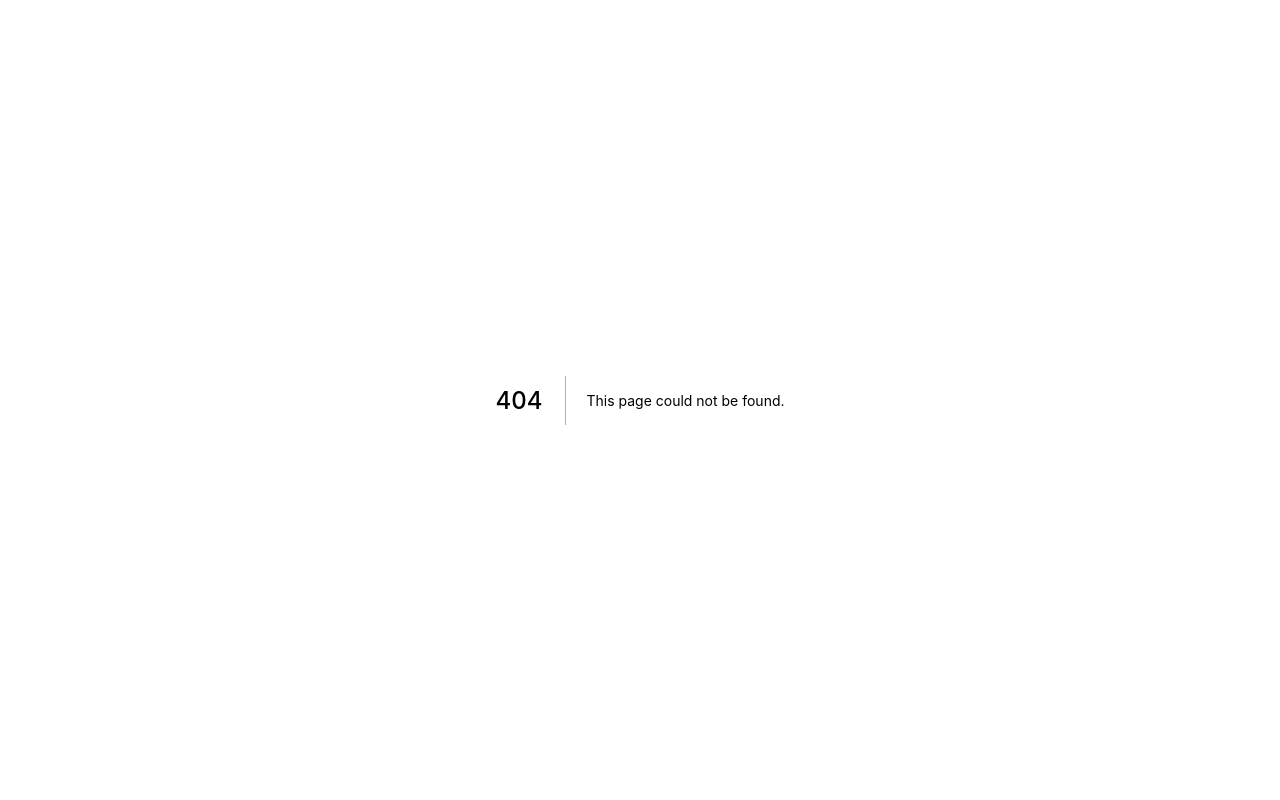
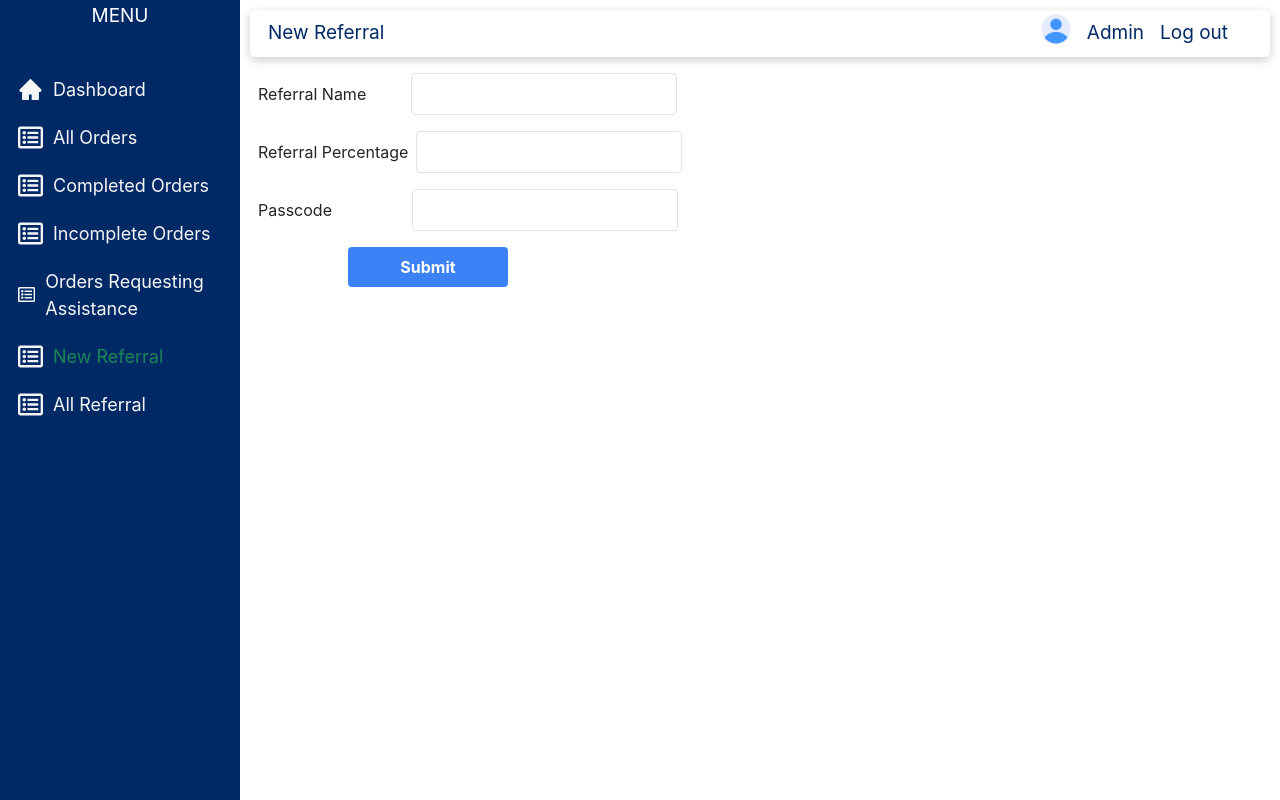
Before and after one commit to ArseneMerci/promotion-typeform, a Next.js app: page /admin/newReferral in a window 1280 px wide. Before the commit this address had no page. Built offline with nearby package versions, Linux system fonts and the light colour scheme.

Commit message:
added dynamic referrals

```diff
--- a/components/admin/DashBoardSideBar.js
+++ b/components/admin/DashBoardSideBar.js
@@ -46,6 +46,18 @@ export default function DashboardSideBar() {
               <a className={ router.pathname == "/admin/assistant-orders" ? "text-success" : "" }>Orders Requesting Assistance</a>
             </Link>
           </div>
+          <div className={styles.items} >
+          <FaRegListAlt className={styles.sideBarCardsImage} />
+            <Link href="/admin/newReferral">
+              <a className={ router.pathname == "/admin/newReferral" ? "text-success" : "" }>New Referral</a>
+            </Link>
+          </div>
+          <div className={styles.items} >
+          <FaRegListAlt className={styles.sideBarCardsImage} />
+            <Link href="/admin/allReferrals">
+              <a className={ router.pathname == "/admin/allReferrals" ? "text-success" : "" }>All Referral</a>
+            </Link>
+          </div>
         </div>
       </div>
     </>
--- /dev/null
+++ b/components/admin/referralTable.js
@@ -0,0 +1,51 @@
+import { useRouter } from "next/router";
+import axios from "axios";
+
+export default function ReferralsTable({ referrals }) {
+const router = useRouter()
+// const handleComplete = async(e,id)=>{
+//     e.preventDefault()
+//     const response = confirm('Do you want to Mark it as completed?')
+//     if(!response) return
+//     const config = {
+//         headers: { Authorization: `Bearer ${localStorage.getItem('token')}` }
+//     };
+//     const url = `${process.env.API_URL}/api/referrals/${id}?status=true`
+//     await axios.put(url,null,config)
+//         .then(()=>{
+//             router.push('/admin/Allreferralss')
+//         })
+//         .catch((err)=>alert('An error occured! try Again'))
+// }
+
+  return (
+        <><table className="table mt-3 mb-5">
+          <thead className="thead-dark">
+              <tr>
+                  <th scope="col">Name</th>
+                  <th scope="col">Code</th>
+                  <th scope="col">Percentage</th>
+              </tr>
+          </thead>
+          <tbody>
+            {
+                referrals && referrals.map((referral)=>{
+                    return (
+                    <tr key={referral._id}>
+                    <td scope="row">{referral.referralName}</td>
+                    <td>{referral.referralCode}</td>
+                    <td>{referral.referralPercentage}%</td>
+                    </tr>
+                    )
+                })
+            }
+              <tr>
+                  <td scope="row">{referrals.referralName}</td>
+                  <td>{referrals.referralCode}</td>
+                  <td>{referrals.referralPercentage}</td>
+              </tr>
+          </tbody>
+      </table>
+        </>
+  );
+}
--- a/components/card/card.module.css
+++ b/components/card/card.module.css
@@ -1,6 +1,6 @@
 .container{
     width:50%;
-    height:150px;
+    height:170px;
     box-shadow:0px 0px 2px 0px rgba(0,0,0,0.19);
     background:white;
     margin:5px;
--- a/components/card/index.js
+++ b/components/card/index.js
@@ -11,11 +11,11 @@ const Card = ({ item, handleClick,handleDelete,active}) => {
         <img src={item?.image} />
       </section>
       <section className={classNames(styles.caption)}>
-        <p>{item?.name}</p>
+        <p>{item?.name}</p> <br/>
       </section>
-      {/* <section className={classNames(styles.caption)}>
-        <p>{item?.name} <span className="price-color">50$</span></p>
-      </section> */}
+      <section className={classNames(styles.price)}>
+        <p className="text-center text-sm italic">{item?.cost} RWF</p>
+      </section>
       <section className={classNames(styles.actionHolder)}>
         {handleDelete && <AiFillDelete size={30} onClick={()=>handleDelete(item)}/>}
       </section>
--- a/components/steps/step_checkout.jsx
+++ b/components/steps/step_checkout.jsx
@@ -46,9 +46,9 @@ const StepCheckout = () => {
             .map((design) => design.image);
         setInspirationalStyles(images);
     }, []);
-    const handleVerifyCode = (e) => {
+    const handleVerifyCode = async(e) => {
         e.preventDefault();
-        const {valid, promo, name} = validatePromoCode(code);
+        const {valid, promo, name} = await validatePromoCode(code);
         if(valid){
             setIsCodeValid(true);
             setCodeOwner(name);
@@ -141,6 +141,10 @@ const StepCheckout = () => {
                             <AiFillCheckCircle style={{color:"green",marginRight:"5px", fontSize:"20px",marginTop:"-1px"}}/>
                             <h1 className={styles.h1} ><span className='text-black font-medium'>Budget:</span>{budget}</h1>
                         </div>
+                        <div style={{display:"flex ",marginBottom:"10px"}}>
+                            <AiFillCheckCircle style={{color:"green",marginRight:"5px", fontSize:"20px",marginTop:"-1px"}}/>
+                            <h1 className={styles.h1} ><span className='text-black font-medium'>Concept price:</span>{spacePrice}</h1>
+                        </div>
                         {/* <div style={{display:"flex",marginBottom:"10px"}}>
                             <AiFillCheckCircle style={{color:"green",marginRight:"5px", fontSize:"20px",marginTop:"-1px"}}/>
                             <h1 className={styles.h1}><span className='text-black font-medium'>Color:</span>{" "}Red,Yellow</h1>
--- a/components/steps/step_one.jsx
+++ b/components/steps/step_one.jsx
@@ -36,7 +36,7 @@ const StepOne = () => {
                         <p className="text-title">
                             o Which room do you want to decorate or arrange?
                         </p>
-                        {/* <p className="text-sm italic -mt-10 mb-5">From 50,000 RWF</p> */}
+                        <p className="text-sm italic -mt-10 mb-5">Please note that the price displayed is for conceptual purposes only</p>
                     </div>
                     {products.map((item, index) => (
                         <div
--- a/next.config.js
+++ b/next.config.js
@@ -2,7 +2,8 @@
 const nextConfig = {
   reactStrictMode: true,
   env:{
-    API_URL: process.env.API_URL
+    API_URL: process.env.API_URL,
+    SUPER_ADMIN_PASSWORD: process.env.SUPER_ADMIN_PASSWORD
   }
 }
 
--- /dev/null
+++ b/pages/admin/allReferrals.js
@@ -0,0 +1,46 @@
+import Table from "../../components/admin/referralTable";
+import DashNavBar from "../../components/admin/DashNavBar";
+import SideBar from "../../components/admin/DashBoardSideBar";
+import styles from '../../styles/dashboard.module.css'
+import Head from "next/head";
+import { useEffect, useState } from "react";
+import { useRouter } from "next/router";
+import axios from "axios";
+
+export default function AllReferrals() {
+
+const [data, setData] = useState([])
+const router = useRouter()
+
+  useEffect(() => {
+    if(!localStorage.getItem('token')) router.push('/admin/login')
+    async function fetchData(){
+        const config = {
+            headers: { Authorization: `Bearer ${localStorage.getItem('token')}` }
+        };
+        await axios.get(`${process.env.API_URL}/api/referrals/all`,config)
+            .then((res)=>{
+              console.log(res.data.data)
+              setData(res.data.data)
+            })
+            .catch((err)=>console.log('error'))
+    }
+    fetchData()
+  },[]);
+
+
+  return (
+    <div className={styles.dashboard}>
+        <div className={styles.dashboardContainer}>
+          <SideBar />
+          <div className={styles.main}>
+            <DashNavBar title={'All Referrals'} />
+            {data?
+            <Table referrals={data} />:
+            null
+            }
+          </div>
+        </div>
+      </div>
+  );
+}
--- /dev/null
+++ b/pages/admin/newReferral.js
@@ -0,0 +1,117 @@
+import Table from "../../components/admin/mainTable";
+import DashNavBar from "../../components/admin/DashNavBar";
+import SideBar from "../../components/admin/DashBoardSideBar";
+import styles from '../../styles/dashboard.module.css'
+import Head from "next/head";
+import { useEffect, useState } from "react";
+import { useRouter } from "next/router";
+import axios from "axios";
+
+export default function Referrals() {
+
+const [referralCode, setReferralCode] = useState()
+const [referralPercentage, setReferralPercentage] = useState()
+const [referralName, setReferralName] = useState('')
+const [passcode, setPasscode] = useState()
+const [error, setError] = useState('')
+const [submitting, setSubmitting] = useState(false)
+const router = useRouter()
+
+const handleSubmit = async (e) => {
+  e.preventDefault();
+
+  if (!referralPercentage || !referralName || !passcode) {
+    return setError("All Fields are required!");
+  }
+  setError("");
+  setSubmitting(true);
+  if(passcode !== process.env.SUPER_ADMIN_PASSWORD){
+    setSubmitting(false)
+    return setError("Wrong Passcode")
+  }
+if(referralPercentage > 100 || referralPercentage < 0){
+  setSubmitting(false)
+  return setError("Referral Percentage must be between 0 and 100")
+}
+const data = {
+  referralName,
+  referralPercentage
+}
+const config = {
+  headers: { Authorization: `Bearer ${localStorage.getItem('token')}` }
+};
+  const res = await axios.post(`${process.env.API_URL}/api/referrals/new`, data, config)
+              .catch((data)=>{
+                if(data.message=='Request failed with status code 409' ) setError("Referral already exists");
+                else setError('check your internet connection.')
+              });
+  if(res){
+    if(res.status==201){
+      setReferralCode(res.data.data.referralCode)
+      setReferralPercentage('')
+      setReferralName('')
+    }
+  }
+  return setSubmitting(false)
+};
+
+
+return (
+  <div className={styles.dashboard}>
+  <div className={styles.dashboardContainer}>
+    <SideBar />
+    <div className={styles.main}>
+      <DashNavBar title={'New Referral'} />
+      {/* create a simple input form for referral name and percentage */}
+      <div className='m-2'>
+        <form onSubmit={handleSubmit}>
+          <div className={styles.formGroup}>
+            <div className="mt-3">
+            <label htmlFor="referralName">Referral Name</label>
+            <input
+              type="text"
+              className="w-30 ml-[45px] p-2 border border-gray-300 rounded"
+              name="referralName"
+              id="referralName"
+              value={referralName}
+              onChange={(e) => setReferralName(e.target.value)}
+            />
+          </div>
+          <div className="mt-3">
+            <label htmlFor="referralPercentage">Referral Percentage</label>
+            <input
+              type="number"
+              className="w-30 ml-2 p-2 border border-gray-300 rounded"
+              name="referralPercentage"
+              id="referralPercentage"
+              value={referralPercentage}
+              onChange={(e) => setReferralPercentage(e.target.value)}
+            />
+          </div>
+          <div className="mt-3">
+            <label htmlFor="referralPercentage">Passcode</label>
+            <input
+              type="password"
+              className="w-30 ml-[80px] p-2 border border-gray-300 rounded"
+              name="passcode"
+              id="passcode"
+              value={passcode}
+              onChange={(e) => setPasscode(e.target.value)}
+            />
+          </div>
+
+        </div>
+        </form>
+          {
+            submitting?
+            <button className='w-40 mt-3 ml-[90px] p-2 bg-green-500 text-white font-bold rounded hover:bg-green-600 focus:outline-none' disabled>Submitting...</button>:
+            <button className="w-40 mt-3 ml-[90px] p-2 bg-blue-500 text-white font-bold rounded hover:bg-blue-600 focus:outline-none" type="submit" onClick={handleSubmit}>Submit</button>
+          }
+          {error && <p className='text-red-700 text-sm  mt-3'>{error}</p>}
+          {referralCode && <p className='text-green-700, text-sm'>Referral Code: <span className="font-bold ">{referralCode}</span></p>}
+        </div>
+    </div>
+  </div>
+</div>
+  );
+}
```
Also changed, not shown: utils/data/data.js (+4 -4 lines), utils/data/validatePromoCode.js (+33 -23 lines).
